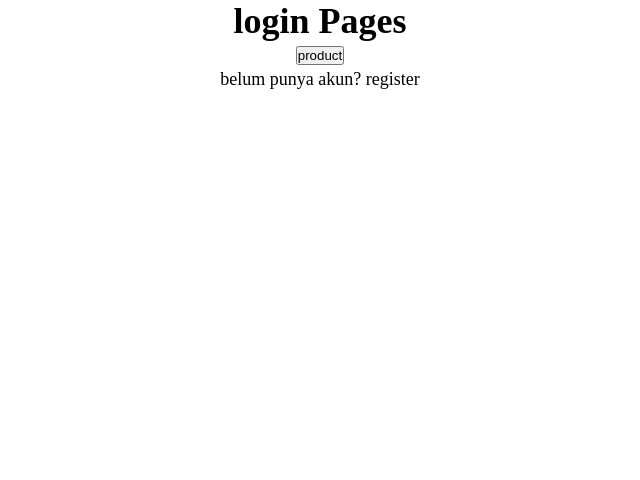
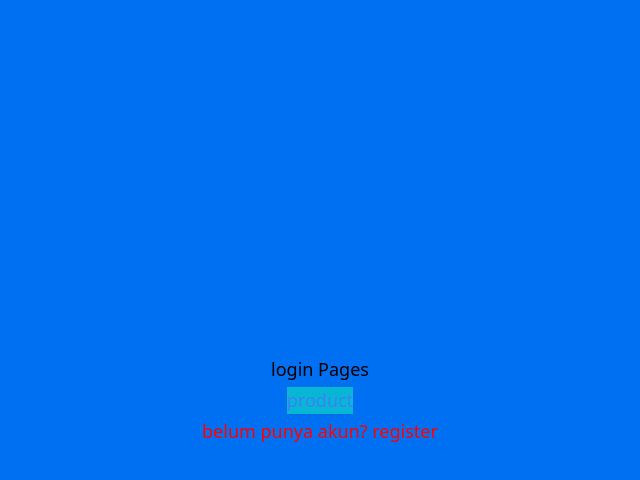
Before and after one commit to ihyaulumuddin044/bonjour_NextJS, a Next.js app: page /auth/login in a window 1280 px wide. Shown: the top 480 px of the page, without its empty margins (320-960 px from the left). Built offline with nearby package versions, Linux system fonts and the light colour scheme.

Commit message:
style in next js

```diff
--- a/package.json
+++ b/package.json
@@ -18,5 +18,11 @@
     "react": "18.3.1",
     "react-dom": "18.3.1",
     "typescript": "5.6.3"
+  },
+  "devDependencies": {
+    "autoprefixer": "^10.4.20",
+    "postcss": "^8.4.47",
+    "sass": "^1.80.6",
+    "tailwindcss": "^3.4.14"
   }
 }
--- /dev/null
+++ b/postcss.config.js
@@ -0,0 +1,6 @@
+module.exports = {
+  plugins: {
+    tailwindcss: {},
+    autoprefixer: {},
+  },
+}
--- a/src/componets/layouts/AppShell/index.tsx
+++ b/src/componets/layouts/AppShell/index.tsx
@@ -4,7 +4,7 @@ import NavbarBody from "../Navbar";
 type AppShellProps = {
   children: React.ReactNode,
 }
-const navbarDesible = ['/auth/login', "auth/register"]
+const navbarDesible = ['/auth/login', "/auth/register"]
 
 const AppShell = (props: AppShellProps) => {
   const { children } = props;
--- a/src/pages/auth/login.tsx
+++ b/src/pages/auth/login.tsx
@@ -1,18 +1,10 @@
-import Link from "next/link";
-import { useRouter } from "next/router";
-import Style from './Login.module.css'
+import LoginPagesView from "@/views/Auth/login";
 
 const loginPages = () => {
-    const {push} = useRouter();
-    const hendleProduct = () => {
-        push("/products")
-    }
   return (
-    <div className={Style.login}>
-      <h1>login Pages</h1>
-      <button onClick={() => hendleProduct()}>product</button>
-      <p>  belum punya akun? <Link href="/auth/register">register</Link></p>
-    </div>
+    <>
+    <LoginPagesView />
+    </>
   );
 };
 
--- /dev/null
+++ b/src/styles/Colors.scss
@@ -0,0 +1,3 @@
+$Schema: (
+    primary: #0070f3,
+)
--- a/src/styles/globals.css
+++ b/src/styles/globals.css
@@ -1,3 +1,7 @@
+@tailwind base;
+@tailwind components;
+@tailwind utilities;
+
 
 * {
   box-sizing: border-box;
--- /dev/null
+++ b/src/views/Auth/login/index.tsx
@@ -0,0 +1,23 @@
+import Link from "next/link";
+import Style from './login.module.scss'
+import { useRouter } from "next/router";
+
+
+const LoginPagesView = () => {
+    const {push} = useRouter();
+
+    const hendleProduct = () => {
+        push("/products")
+    }
+  return (
+    <div className={Style.login}>
+      <h1>login Pages</h1>
+      <button className="text-blue-500 shadow-sm bg-cyan-500" onClick={() => hendleProduct()}>product</button>
+      <p style={{color: "red", }}>
+        belum punya akun? <Link href="/auth/register">register</Link>
+      </p>
+    </div>
+  );
+};
+
+export default LoginPagesView;
--- /dev/null
+++ b/src/views/Auth/login/login.module.scss
@@ -0,0 +1,14 @@
+@import "@/styles/Colors.scss";
+
+.login {
+    height: 100vh;
+    display: flex;
+    flex-direction: column;
+    justify-content: center;
+    gap: 4px;
+    justify-items: center;
+    align-items: center;
+    text-align: center;
+    font-size: large;
+    background-color: map-get($map: $Schema, $key: primary);
+    }
--- /dev/null
+++ b/tailwind.config.js
@@ -0,0 +1,15 @@
+/** @type {import('tailwindcss').Config} */
+module.exports = {
+  content: [
+    "./app/**/*.{js,ts,jsx,tsx,mdx}",
+    "./pages/**/*.{js,ts,jsx,tsx,mdx}",
+    "./components/**/*.{js,ts,jsx,tsx,mdx}",
+
+    // Or if using `src` directory:
+    "./src/**/*.{js,ts,jsx,tsx,mdx}",
+  ],
+  theme: {
+    extend: {},
+  },
+  plugins: [],
+}
```
Also changed, not shown: 1 other file (tests, documents, lock files or other folders).
